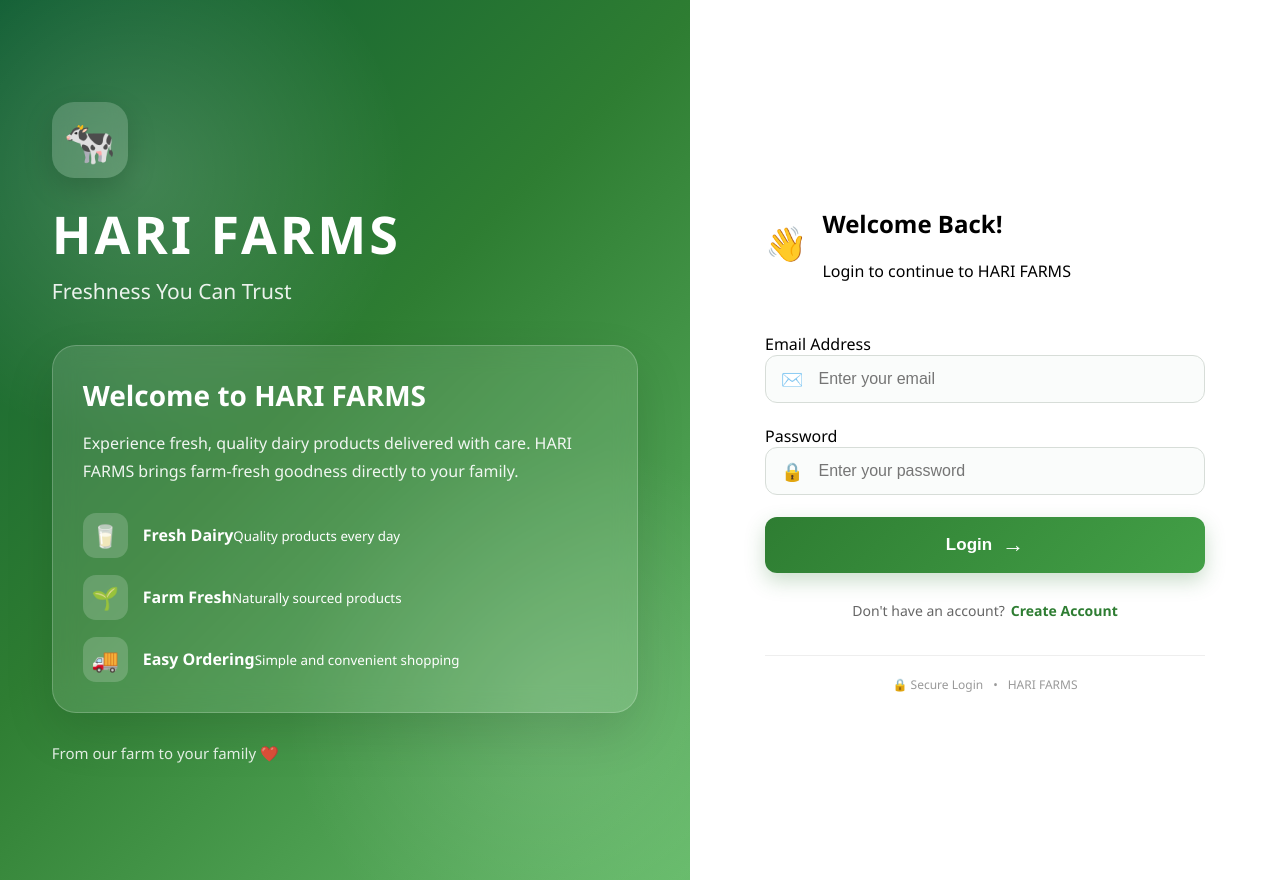
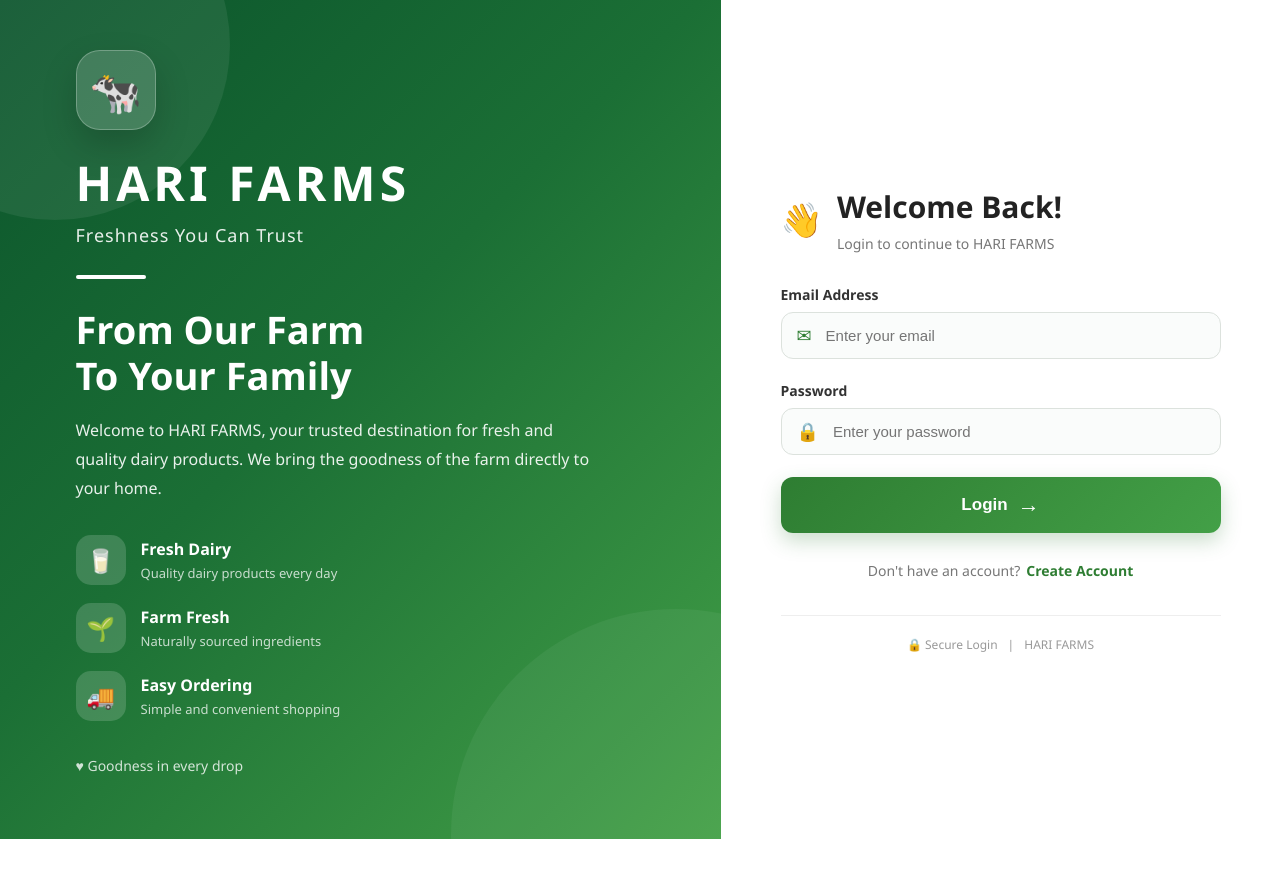
Before and after one commit to HariReddyGundlakunta/Diary, a React (Create React App) app in the folder frontend/my-react/: page /login in a window 1280 px wide. After the commit the page ends 839 px from the top, so only its background shows below. Built offline with nearby package versions, Linux system fonts and the light colour scheme.

Commit message:
warningfixed

```diff
--- a/frontend/my-react/src/Pages/Login.js
+++ b/frontend/my-react/src/Pages/Login.js
@@ -3,21 +3,19 @@ import axios from "axios";
 import { Link, useNavigate } from "react-router-dom";
 
 function Login() {
-
   const navigate = useNavigate();
 
-  // ================================================
+  // ==================================================
   // API URL
-  // ================================================
+  // ==================================================
 
   const API_URL =
     process.env.REACT_APP_API_URL ||
     "https://diary-88q0.onrender.com";
 
-
-  // ================================================
+  // ==================================================
   // FORM STATE
-  // ================================================
+  // ==================================================
 
   const [formData, setFormData] = useState({
     email: "",
@@ -25,32 +23,26 @@ function Login() {
   });
 
   const [error, setError] = useState("");
-
   const [loading, setLoading] = useState(false);
 
-
-  // ================================================
+  // ==================================================
   // HANDLE INPUT
-  // ================================================
+  // ==================================================
 
   const handleChange = (e) => {
-
     const { name, value } = e.target;
 
     setFormData({
       ...formData,
       [name]: value,
     });
-
   };
 
-
-  // ================================================
+  // ==================================================
   // LOGIN
-  // ================================================
+  // ==================================================
 
   const handleSubmit = async (e) => {
-
     e.preventDefault();
 
     setError("");
@@ -58,7 +50,7 @@ function Login() {
     const email = formData.email.trim();
     const password = formData.password;
 
-
+    // Validation
     if (!email) {
       setError("Please enter your email.");
       return;
@@ -69,20 +61,14 @@ function Login() {
       return;
     }
 
-
     setLoading(true);
 
-
+    console.log("=================================");
     console.log("LOGIN REQUEST");
     console.log("Email:", email);
-    console.log(
-      "API:",
-      `${API_URL}/api/auth/login`
-    );
-
+    console.log("API:", `${API_URL}/api/auth/login`);
 
     try {
-
       const response = await axios.post(
         `${API_URL}/api/auth/login`,
         {
@@ -91,34 +77,22 @@ function Login() {
         }
       );
 
-
       console.log(
         "LOGIN RESPONSE:",
         response.data
       );
 
-
-      const token =
-        response.data?.token;
-
-      const user =
-        response.data?.user;
-
+      const token = response.data?.token;
+      const user = response.data?.user;
 
       if (!token || !user) {
-
         setError(
           "Login failed. Please try again."
         );
-
         return;
       }
 
-
-      // ==========================================
-      // SAVE LOGIN
-      // ==========================================
-
+      // Save login information
       localStorage.setItem(
         "token",
         token
@@ -129,33 +103,18 @@ function Login() {
         JSON.stringify(user)
       );
 
-
       console.log("LOGIN SUCCESS");
       console.log("USER:", user);
 
-
-      // ==========================================
-      // ROLE
-      // ==========================================
-
-      const role =
-        String(
+      // Get role
+      const role = String(
         user?.role || "user"
       ).toLowerCase();
 
+      console.log("ROLE:", role);
 
-      console.log(
-        "ROLE:",
-        role
-      );
-
-
-      // ==========================================
-      // ADMIN
-      // ==========================================
-
+      // Admin
       if (role === "admin") {
-
         navigate(
           "/admin-dashboard",
           {
@@ -166,11 +125,7 @@ function Login() {
         return;
       }
 
-
-      // ==========================================
-      // NORMAL USER
-      // ==========================================
-
+      // Normal user
       navigate(
         "/home",
         {
@@ -178,19 +133,16 @@ function Login() {
         }
       );
 
-
     } catch (error) {
-
       console.error(
         "LOGIN ERROR:",
         error
       );
 
-
+      // 401
       if (
         error.response?.status === 401
       ) {
-
         setError(
           error.response?.data?.message ||
           "Invalid email or password."
@@ -199,11 +151,10 @@ function Login() {
         return;
       }
 
-
+      // 500+
       if (
         error.response?.status >= 500
       ) {
-
         setError(
           "Server error. Please try again."
         );
@@ -211,9 +162,8 @@ function Login() {
         return;
       }
 
-
+      // Network
       if (!error.response) {
-
         setError(
           "Unable to connect to the server. Please try again."
         );
@@ -221,42 +171,38 @@ function Login() {
         return;
       }
 
-
+      // Other
       setError(
         error.response?.data?.message ||
         "Login failed. Please try again."
       );
 
     } finally {
-
       setLoading(false);
-
     }
-
   };
 
-
-  // ================================================
+  // ==================================================
   // UI
-  // ================================================
+  // ==================================================
 
   return (
-
     <div style={styles.page}>
 
-      {/* ============================================
-          LEFT SIDE
-      ============================================ */}
+      {/* ==================================================
+          LEFT HARI FARMS OVERVIEW
+      ================================================== */}
 
-      <div style={styles.hero}>
+      <section style={styles.hero}>
 
-        <div style={styles.heroOverlay}></div>
+        <div style={styles.heroGlowOne}></div>
+        <div style={styles.heroGlowTwo}></div>
 
         <div style={styles.heroContent}>
 
-          {/* BRAND */}
+          {/* Logo */}
 
-          <div style={styles.brandIcon}>
+          <div style={styles.logoCircle}>
             🐄
           </div>
 
@@ -264,129 +210,143 @@ function Login() {
             HARI FARMS
           </h1>
 
-          <p style={styles.brandSubtitle}>
+          <p style={styles.brandTagline}>
             Freshness You Can Trust
           </p>
 
+          <div style={styles.line}></div>
 
-          {/* OVERVIEW */}
-
-          <div style={styles.overviewBox}>
-
-            <h2 style={styles.overviewTitle}>
-              Welcome to HARI FARMS
+          <h2 style={styles.heroHeading}>
+            From Our Farm
+            <br />
+            To Your Family
           </h2>
 
-            <p style={styles.overviewText}>
-              Experience fresh, quality dairy
-              products delivered with care.
-              HARI FARMS brings farm-fresh
-              goodness directly to your family.
+          <p style={styles.heroDescription}>
+            Welcome to HARI FARMS, your trusted
+            destination for fresh and quality dairy
+            products. We bring the goodness of the
+            farm directly to your home.
           </p>
 
+          {/* Features */}
 
           <div style={styles.features}>
 
             <div style={styles.feature}>
-                <span style={styles.featureIcon}>
+
+              <div style={styles.featureIcon}>
                 🥛
-                </span>
+              </div>
 
               <div>
-                  <strong>
+                <h3 style={styles.featureTitle}>
                   Fresh Dairy
-                  </strong>
+                </h3>
 
-                  <small>
-                    Quality products every day
-                  </small>
+                <p style={styles.featureText}>
+                  Quality dairy products
+                  every day
+                </p>
               </div>
+
             </div>
 
 
             <div style={styles.feature}>
-                <span style={styles.featureIcon}>
+
+              <div style={styles.featureIcon}>
                 🌱
-                </span>
+              </div>
 
               <div>
-                  <strong>
+                <h3 style={styles.featureTitle}>
                   Farm Fresh
-                  </strong>
+                </h3>
 
-                  <small>
-                    Naturally sourced products
-                  </small>
+                <p style={styles.featureText}>
+                  Naturally sourced
+                  ingredients
+                </p>
               </div>
+
             </div>
 
 
             <div style={styles.feature}>
-                <span style={styles.featureIcon}>
+
+              <div style={styles.featureIcon}>
                 🚚
-                </span>
+              </div>
 
               <div>
-                  <strong>
+                <h3 style={styles.featureTitle}>
                   Easy Ordering
-                  </strong>
+                </h3>
 
-                  <small>
-                    Simple and convenient shopping
-                  </small>
-                </div>
+                <p style={styles.featureText}>
+                  Simple and convenient
+                  shopping
+                </p>
               </div>
 
             </div>
 
           </div>
 
-
-          <p style={styles.bottomText}>
-            From our farm to your family ❤️
+          <p style={styles.bottomMessage}>
+            ♥ Goodness in every drop
           </p>
 
+        </div>
+
+      </section>
+
+
+      {/* ==================================================
+          RIGHT LOGIN SECTION
+      ================================================== */}
+
+      <section style={styles.loginSection}>
+
+        <div style={styles.loginCard}>
+
+          {/* Mobile Logo */}
+
+          <div style={styles.mobileBrand}>
+
+            <div style={styles.mobileLogo}>
+              🐄
+            </div>
+
+            <div>
+              <h1 style={styles.mobileTitle}>
+                HARI FARMS
+              </h1>
+
+              <p style={styles.mobileSubtitle}>
+                Freshness You Can Trust
+              </p>
             </div>
 
           </div>
 
 
-      {/* ============================================
-          RIGHT SIDE
-      ============================================ */}
+          {/* Welcome */}
 
-      <div style={styles.loginSide}>
+          <div style={styles.welcomeArea}>
 
-        <div style={styles.loginCard}>
-
-          {/* MOBILE BRAND */}
-
-          <div style={styles.mobileBrand}>
-
-            <div style={styles.mobileIcon}>
-              🐄
+            <div style={styles.welcomeEmoji}>
+              👋
             </div>
-
-            <h1>
-              HARI FARMS
-            </h1>
-
-          </div>
-
-
-          <div style={styles.welcome}>
-
-            <span style={styles.welcomeIcon}>
-              👋
-            </span>
 
             <div>
 
-              <h2>
+              <h2 style={styles.loginTitle}>
                 Welcome Back!
               </h2>
 
-              <p>
+              <p style={styles.loginSubtitle}>
                 Login to continue to HARI FARMS
               </p>
 
@@ -395,10 +355,9 @@ function Login() {
           </div>
 
 
-          {/* ERROR */}
+          {/* Error */}
 
           {error && (
-
             <div style={styles.errorBox}>
 
               <span>
@@ -410,27 +369,25 @@ function Login() {
               </span>
 
             </div>
-
           )}
 
 
-          {/* FORM */}
+          {/* Form */}
 
           <form onSubmit={handleSubmit}>
 
-
-            {/* EMAIL */}
+            {/* Email */}
 
             <div style={styles.inputGroup}>
 
-              <label>
+              <label style={styles.label}>
                 Email Address
               </label>
 
-              <div style={styles.inputWrapper}>
+              <div style={styles.inputContainer}>
 
                 <span style={styles.inputIcon}>
-                  ✉️
+                  ✉
                 </span>
 
                 <input
@@ -450,15 +407,15 @@ function Login() {
             </div>
 
 
-            {/* PASSWORD */}
+            {/* Password */}
 
             <div style={styles.inputGroup}>
 
-              <label>
+              <label style={styles.label}>
                 Password
               </label>
 
-              <div style={styles.inputWrapper}>
+              <div style={styles.inputContainer}>
 
                 <span style={styles.inputIcon}>
                   🔒
@@ -481,7 +438,7 @@ function Login() {
             </div>
 
 
-            {/* LOGIN BUTTON */}
+            {/* Login Button */}
 
             <button
               type="submit"
@@ -489,7 +446,7 @@ function Login() {
               style={{
                 ...styles.loginButton,
                 ...(loading
-                  ? styles.loginButtonLoading
+                  ? styles.loginButtonDisabled
                   : {}),
               }}
             >
@@ -513,9 +470,9 @@ function Login() {
           </form>
 
 
-          {/* REGISTER */}
+          {/* Register */}
 
-          <div style={styles.registerSection}>
+          <div style={styles.registerArea}>
 
             <span>
               Don't have an account?
@@ -531,7 +488,7 @@ function Login() {
           </div>
 
 
-          {/* FOOTER */}
+          {/* Footer */}
 
           <div style={styles.footer}>
 
@@ -540,7 +497,7 @@ function Login() {
             </span>
 
             <span>
-              •
+              |
             </span>
 
             <span>
@@ -551,27 +508,95 @@ function Login() {
 
         </div>
 
-      </div>
+      </section>
 
-    </div>
 
-  );
+      {/* ==================================================
+          RESPONSIVE STYLE
+      ================================================== */}
+
+      <style>
+        {`
+          @keyframes spin {
+            from {
+              transform: rotate(0deg);
+            }
+
+            to {
+              transform: rotate(360deg);
+            }
+          }
+
+          * {
+            box-sizing: border-box;
+          }
+
+          @media (max-width: 850px) {
+
+            .hari-farms-page {
+              flex-direction: column !important;
+            }
 
           }
 
+          @media (max-width: 850px) {
 
-// ==================================================
+            .hari-farms-hero {
+              min-height: auto !important;
+              padding: 40px 20px !important;
+            }
+
+          }
+
+          @media (max-width: 850px) {
+
+            .hari-farms-login {
+              min-height: auto !important;
+              padding: 40px 20px !important;
+            }
+
+          }
+
+          @media (max-width: 500px) {
+
+            .hari-farms-login-card {
+              padding: 10px !important;
+            }
+
+          }
+
+          @media (max-width: 850px) {
+
+            .hari-farms-mobile-brand {
+              display: flex !important;
+            }
+
+          }
+
+        `}
+      </style>
+
+    </div>
+  );
+}
+
+
+// ======================================================
 // STYLES
-// ==================================================
+// ======================================================
 
 const styles = {
+
+  // ================================================
+  // PAGE
+  // ================================================
 
   page: {
     minHeight: "100vh",
     display: "flex",
     fontFamily:
       "'Segoe UI', Arial, sans-serif",
-    background: "#f5f7f5",
+    background: "#ffffff",
   },
 
 
@@ -580,99 +605,123 @@ const styles = {
   // ================================================
 
   hero: {
-    flex: "1.15",
+    flex: 1.15,
     minHeight: "100vh",
     position: "relative",
     overflow: "hidden",
-    background:
-      "linear-gradient(135deg, #0f5d32 0%, #2e7d32 45%, #66bb6a 100%)",
     display: "flex",
     alignItems: "center",
     justifyContent: "center",
+    background:
+      "linear-gradient(135deg, #0b542c 0%, #1b6f35 45%, #43a047 100%)",
+    color: "#ffffff",
+    padding: "50px",
   },
 
 
-  heroOverlay: {
+  heroGlowOne: {
     position: "absolute",
-    inset: 0,
+    width: "350px",
+    height: "350px",
+    borderRadius: "50%",
     background:
-      "radial-gradient(circle at 20% 20%, rgba(255,255,255,0.16), transparent 30%), radial-gradient(circle at 80% 80%, rgba(255,255,255,0.12), transparent 30%)",
+      "rgba(255,255,255,0.07)",
+    top: "-130px",
+    left: "-120px",
+  },
+
+
+  heroGlowTwo: {
+    position: "absolute",
+    width: "450px",
+    height: "450px",
+    borderRadius: "50%",
+    background:
+      "rgba(255,255,255,0.05)",
+    bottom: "-220px",
+    right: "-180px",
   },
 
 
   heroContent: {
     position: "relative",
     zIndex: 2,
-    width: "85%",
-    maxWidth: "600px",
-    color: "#ffffff",
-    padding: "50px 20px",
+    width: "100%",
+    maxWidth: "570px",
   },
 
 
-  brandIcon: {
-    width: "76px",
-    height: "76px",
-    borderRadius: "22px",
-    background:
-      "rgba(255,255,255,0.18)",
-    backdropFilter: "blur(10px)",
+  logoCircle: {
+    width: "80px",
+    height: "80px",
+    borderRadius: "24px",
     display: "flex",
     alignItems: "center",
     justifyContent: "center",
+    background:
+      "rgba(255,255,255,0.16)",
+    border:
+      "1px solid rgba(255,255,255,0.25)",
     fontSize: "42px",
     marginBottom: "20px",
     boxShadow:
-      "0 10px 30px rgba(0,0,0,0.15)",
+      "0 15px 35px rgba(0,0,0,0.18)",
   },
 
 
   brandTitle: {
-    fontSize: "52px",
-    letterSpacing: "3px",
-    margin: "0 0 8px",
+    margin: 0,
+    fontSize: "48px",
     fontWeight: "800",
+    letterSpacing: "4px",
   },
 
 
-  brandSubtitle: {
-    fontSize: "21px",
-    margin: "0 0 40px",
+  brandTagline: {
+    margin:
+      "8px 0 0",
+    fontSize: "18px",
+    letterSpacing: "1px",
     opacity: 0.9,
   },
 
 
-  overviewBox: {
-    background:
-      "rgba(255,255,255,0.12)",
-    border:
-      "1px solid rgba(255,255,255,0.2)",
-    borderRadius: "24px",
-    padding: "30px",
-    backdropFilter: "blur(12px)",
-    boxShadow:
-      "0 20px 50px rgba(0,0,0,0.12)",
+  line: {
+    width: "70px",
+    height: "4px",
+    borderRadius: "10px",
+    background: "#ffffff",
+    margin:
+      "28px 0",
   },
 
 
-  overviewTitle: {
-    margin: "0 0 12px",
-    fontSize: "28px",
+  heroHeading: {
+    fontSize: "38px",
+    lineHeight: 1.2,
+    margin:
+      "0 0 18px",
+    fontWeight: "700",
   },
 
 
-  overviewText: {
-    lineHeight: 1.7,
+  heroDescription: {
     fontSize: "16px",
-    opacity: 0.92,
-    marginBottom: "28px",
+    lineHeight: 1.8,
+    maxWidth: "520px",
+    opacity: 0.9,
+    marginBottom: "32px",
   },
 
+
+  // ================================================
+  // FEATURES
+  // ================================================
 
   features: {
     display: "flex",
     flexDirection: "column",
-    gap: "17px",
+    gap: "18px",
   },
 
 
@@ -684,56 +733,50 @@ const styles = {
 
 
   featureIcon: {
-    width: "45px",
-    height: "45px",
-    borderRadius: "13px",
+    minWidth: "50px",
+    height: "50px",
+    borderRadius: "15px",
     background:
-      "rgba(255,255,255,0.18)",
+      "rgba(255,255,255,0.16)",
     display: "flex",
     alignItems: "center",
     justifyContent: "center",
-    fontSize: "22px",
+    fontSize: "23px",
   },
 
 
-  feature: {
-    display: "flex",
-    alignItems: "center",
-    gap: "15px",
+  featureTitle: {
+    margin: 0,
+    fontSize: "16px",
   },
 
 
-  featureIcon: {
-    minWidth: "45px",
-    height: "45px",
-    borderRadius: "13px",
-    background:
-      "rgba(255,255,255,0.18)",
-    display: "flex",
-    alignItems: "center",
-    justifyContent: "center",
-    fontSize: "22px",
+  featureText: {
+    margin:
+      "4px 0 0",
+    fontSize: "13px",
+    opacity: 0.75,
   },
 
 
-  bottomText: {
-    marginTop: "30px",
-    fontSize: "15px",
-    opacity: 0.85,
+  bottomMessage: {
+    marginTop: "35px",
+    fontSize: "14px",
+    opacity: 0.8,
   },
 
 
   // ================================================
-  // LOGIN SIDE
+  // LOGIN SECTION
   // ================================================
 
-  loginSide: {
-    flex: "0.85",
+  loginSection: {
+    flex: 0.85,
     minHeight: "100vh",
     display: "flex",
     alignItems: "center",
     justifyContent: "center",
-    padding: "40px",
+    padding: "50px",
     background: "#ffffff",
   },
 
@@ -744,55 +787,121 @@ const styles = {
   },
 
 
+  // ================================================
+  // MOBILE BRAND
+  // ================================================
+
   mobileBrand: {
     display: "none",
-  },
-
-
-  welcome: {
-    display: "flex",
     alignItems: "center",
-    gap: "15px",
+    gap: "12px",
     marginBottom: "35px",
   },
 
 
-  welcomeIcon: {
+  mobileLogo: {
+    width: "55px",
+    height: "55px",
+    borderRadius: "16px",
+    background: "#e8f5e9",
+    display: "flex",
+    alignItems: "center",
+    justifyContent: "center",
+    fontSize: "30px",
+  },
+
+
+  mobileTitle: {
+    margin: 0,
+    color: "#2e7d32",
+    fontSize: "24px",
+  },
+
+
+  mobileSubtitle: {
+    margin: "3px 0 0",
+    color: "#777",
+    fontSize: "12px",
+  },
+
+
+  // ================================================
+  // WELCOME
+  // ================================================
+
+  welcomeArea: {
+    display: "flex",
+    alignItems: "center",
+    gap: "14px",
+    marginBottom: "32px",
+  },
+
+
+  welcomeEmoji: {
     fontSize: "34px",
   },
 
+
+  loginTitle: {
+    margin: 0,
+    color: "#222",
+    fontSize: "30px",
+  },
+
+
+  loginSubtitle: {
+    margin:
+      "7px 0 0",
+    color: "#777",
+    fontSize: "14px",
+  },
+
+
+  // ================================================
+  // ERROR
+  // ================================================
+
+  errorBox: {
+    display: "flex",
+    alignItems: "center",
+    gap: "9px",
+    background: "#fff3f3",
+    color: "#c62828",
+    border:
+      "1px solid #ffcdd2",
+    borderRadius: "10px",
+    padding: "13px 15px",
+    marginBottom: "20px",
+    fontSize: "14px",
+  },
+
+
+  // ================================================
+  // INPUTS
+  // ================================================
 
   inputGroup: {
     marginBottom: "22px",
   },
 
 
-  inputGroupLabel: {
+  label: {
     display: "block",
+    color: "#333",
+    fontWeight: "600",
+    fontSize: "14px",
+    marginBottom: "8px",
   },
 
 
-  errorBox: {
-    display: "flex",
-    gap: "9px",
-    alignItems: "center",
-    background: "#fff1f0",
-    border: "1px solid #ffcdd2",
-    color: "#c62828",
-    padding: "13px 15px",
-    borderRadius: "10px",
-    marginBottom: "20px",
-    fontSize: "14px",
-  },
-
-
-  inputWrapper: {
+  inputContainer: {
     display: "flex",
     alignItems: "center",
-    border: "1px solid #d7ddd8",
+    width: "100%",
+    border:
+      "1px solid #dce2dd",
     borderRadius: "12px",
     background: "#fafcfb",
-    transition: "all 0.2s",
     overflow: "hidden",
   },
 
@@ -800,19 +909,25 @@ const styles = {
   inputIcon: {
     paddingLeft: "15px",
     fontSize: "18px",
+    color: "#2e7d32",
   },
 
 
   input: {
+    flex: 1,
     width: "100%",
     border: "none",
     outline: "none",
     background: "transparent",
-    padding: "14px 15px",
-    fontSize: "16px",
+    padding: "14px",
+    fontSize: "15px",
     color: "#222",
   },
 
+
+  // ================================================
+  // BUTTON
+  // ================================================
 
   loginButton: {
     width: "100%",
@@ -831,17 +946,14 @@ const styles = {
     gap: "10px",
     boxShadow:
       "0 8px 20px rgba(46,125,50,0.25)",
+    transition:
+      "transform 0.2s",
   },
 
 
-  loginButtonLoading: {
-    opacity: 0.75,
+  loginButtonDisabled: {
+    opacity: 0.7,
     cursor: "not-allowed",
-  },
-
-
-  arrow: {
-    fontSize: "22px",
   },
 
 
@@ -849,7 +961,7 @@ const styles = {
     width: "17px",
     height: "17px",
     border:
-      "2px solid rgba(255,255,255,0.5)",
+      "2px solid rgba(255,255,255,0.4)",
     borderTop:
       "2px solid #ffffff",
     borderRadius: "50%",
@@ -859,10 +971,19 @@ const styles = {
   },
 
 
-  registerSection: {
+  arrow: {
+    fontSize: "22px",
+  },
+
+
+  // ================================================
+  // REGISTER
+  // ================================================
+
+  registerArea: {
     textAlign: "center",
     marginTop: "28px",
-    color: "#666",
+    color: "#777",
     fontSize: "14px",
   },
 
@@ -875,10 +996,15 @@ const styles = {
   },
 
 
+  // ================================================
+  // FOOTER
+  // ================================================
+
   footer: {
     marginTop: "35px",
     paddingTop: "20px",
-    borderTop: "1px solid #eeeeee",
+    borderTop:
+      "1px solid #eeeeee",
     display: "flex",
     justifyContent: "center",
     gap: "10px",
```
Lines whose indentation alone changed are shown as unchanged.
